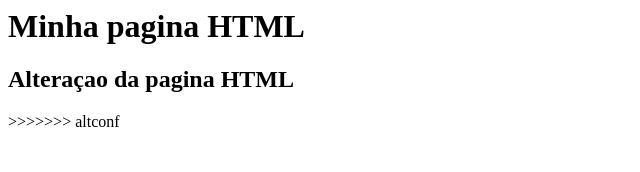
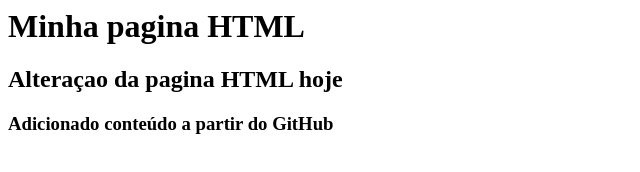
Before and after one commit to JeffersonTupinamba/gama-no-github, a plain HTML site: page index.html in a window 1280 px wide. Shown: the whole page, without its empty margins (0-640 px from the left). Drawn offline with Linux system fonts and the light colour scheme.

Commit message:
Update index.html
Adicionado conteúdo a partir do GitHub

```diff
--- a/index.html
+++ b/index.html
@@ -2,7 +2,7 @@
 	<body>
 		<h1>Minha pagina HTML</h1>
 
-		<h2>Alteraçao da pagina HTML </h2>
->>>>>>> altconf
+		<h2>Alteraçao da pagina HTML hoje </h2>
+		<h3>Adicionado conteúdo a partir do GitHub</h3>
 	</body>
 </html>
```
